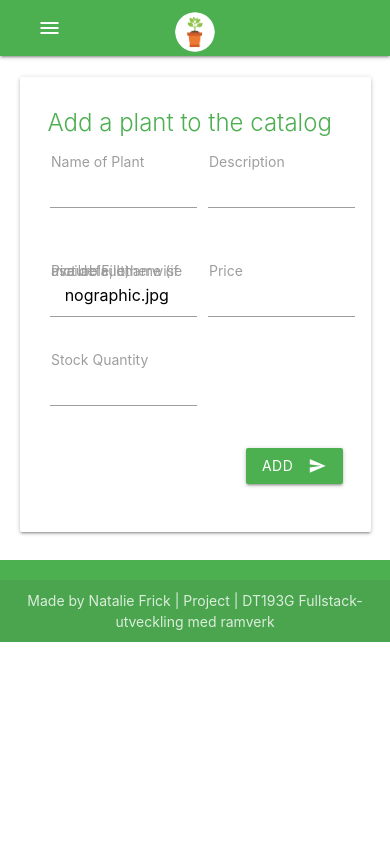
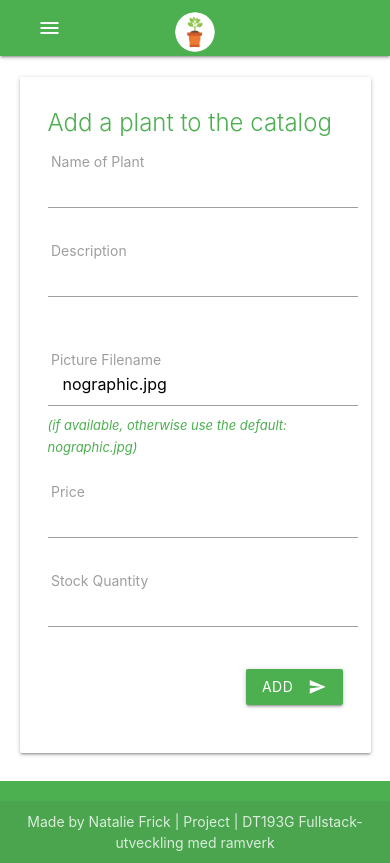
Before and after one commit to nataliefrick/FlowerShop_clientapp_vuejs, a Vue app: page /add in a window 390 px wide. Built offline with nearby package versions, Linux system fonts and the light colour scheme; sample sign-in values are in the browser's storage.

Commit message:
responsive

```diff
--- a/src/components/Form.vue
+++ b/src/components/Form.vue
@@ -2,27 +2,29 @@
     <div class="row">
         <form @submit.prevent="addPlant()" class="col s12">
             <div class="row">
-                <div class="input-field col s6">
+                <div class="input-field col s12 m6">
                     <input v-model="title" id="plantname" type="text" class="validate">
                     <label for="plantname">Name of Plant</label>
                 </div>
 
-                <div class="input-field col s6">
+                <div class="input-field col s12 m6">
                     <input v-model="description" id="description" type="text" class="validate">
                     <label for="description">Description</label>
                 </div>
             </div>
 
             <div class="row">
-                <div class="input-field col s6">
+                <div class="input-field col s12 m6">
                 <input v-model="photo_link" id="photo" type="text" class="validate">
-                <label for="photo">Picture Filename (if available, otherwise use default)</label>
+                <span class="small green-text">(if available, otherwise use the default: nographic.jpg) </span>
+                <label for="photo">Picture Filename
+                </label>
                 </div>
-                <div class="input-field col s6">
+                <div class="input-field col s12 m6">
                 <input v-model="price" id="price" type="text" class="validate">
                 <label for="price">Price</label>
                 </div>
-                <div class="input-field col s6">
+                <div class="input-field col s12 m6">
                 <input v-model="quantity" id="quantity" type="text" class="validate">
                 <label for="quantity">Stock Quantity</label>
                 </div>
@@ -91,6 +93,11 @@
 </script>
 
 <style scoped>
+
+    span.small {
+        font-size: small;
+        font-style: italic;
+    }
     div.col.s6 {
         padding: 0 4%;
     }
--- a/src/views/CatalogView.vue
+++ b/src/views/CatalogView.vue
@@ -4,6 +4,7 @@
         <div class="section" id="lowStock" v-if="lowstock">
             <h4 class="red-text lighten-2">Low Stock Items</h4>
             <p class="light">The below items are running low on stock. There are less than 10 items in stock. Please reorder!</p>
+            <div class="table-wrapper">
                 <table class="striped highlight overflow-auto">
                     <thead>
                         <tr>
@@ -17,6 +18,7 @@
                         <LowStock @addStock="addStock(lsPlant)"  v-for="lsPlant in lsPlants" :lsPlant="lsPlant" :key="lsPlant.id" />
                     </tbody>
                 </table>
+            </div>
         </div>
 
         <!-- Catalog Header section  -->
@@ -52,6 +54,10 @@
 </template>
 
 <style scoped>
+
+.table-wrapper {
+    overflow-x: auto;
+}
 .centered {
     text-align: center;
 }
--- a/src/views/SeePlantView.vue
+++ b/src/views/SeePlantView.vue
@@ -5,18 +5,18 @@
         <div class="section">
             <div class="card nohover">
                 <div class="row">
-                    <div class="col s8">
+                    <div class="col s12 m8">
                         <h4 class="green-text lighten-2">{{this.plant.title}}</h4>
                         <p class="light">{{this.plant.description}}</p>
                         <p class="plant-details">Quantity in stock: {{this.plant.quantity}}<br>
                         Price: {{this.plant.price}}kr</p>
                     </div>
-                    <div class="col s4">
+                    <div class="col s12 m4">
                         <img :src="'/img/'+this.plant.photo_link" />
                     </div>
                 </div>
             </div>
-            <div>
+            <div id="button-row">
                 <RouterLink class="waves-effect waves-light btn green white-text e-margins" to="/catalog"><i class="material-icons left">arrow_back</i>Catalog</RouterLink>
 
                 <RouterLink class="waves-effect waves-light btn green white-text e-margins" :to="'/edit/'+this.plant.id"><span class="material-icons extra-space left">create</span>Edit</RouterLink>
@@ -89,6 +89,15 @@ export default {
 </script>
 
 <style scoped>
+div#button-row {
+    display: flex;
+    flex-direction: row;
+}
+
+div.col.s12.m4 img {
+    width: 100%;
+}
+
     a {
         line-height:32.4px
     }
```
Lines whose indentation alone changed are shown as unchanged.
